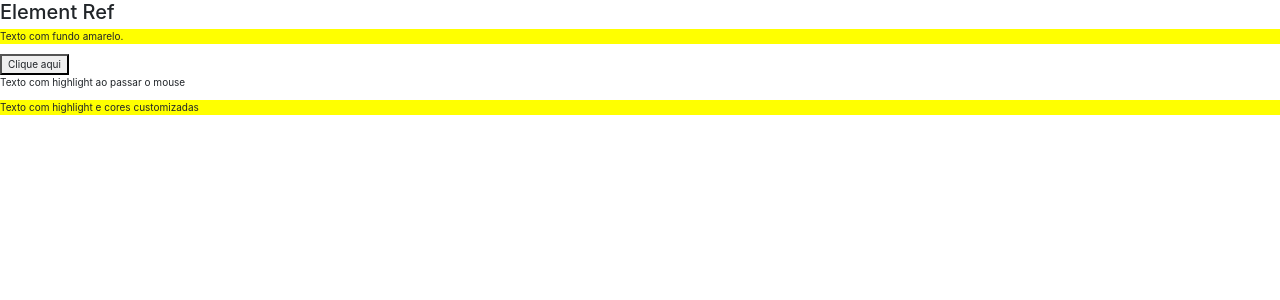
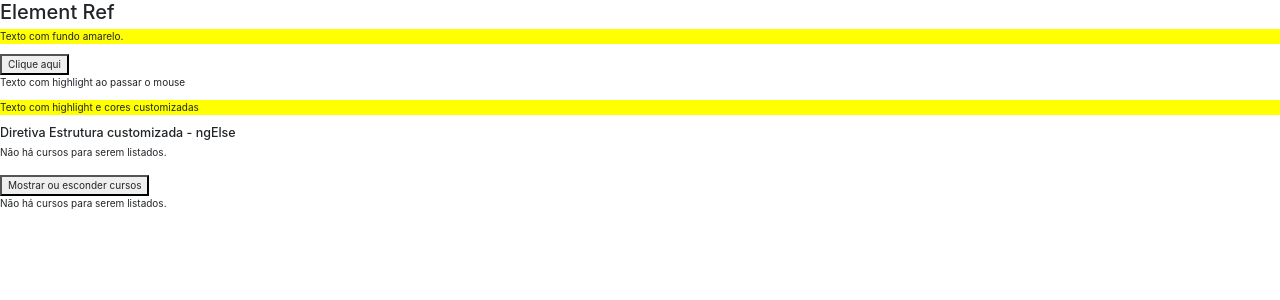
Before and after one commit to PriscilaNetto/angularCourse, an Angular app in the folder aula4-directives/: page / in a window 1280 px wide. Shown: the top 300 px of the page. Built offline with nearby package versions, Linux system fonts and the light colour scheme.

Commit message:
directive-ngElse

```diff
--- a/aula4-directives/src/app/app.module.ts
+++ b/aula4-directives/src/app/app.module.ts
@@ -15,6 +15,8 @@ import { FundoAmareloDirective } from './shared/fundo-amarelo.directive';
 import { CustomDirectivesComponent } from './custom-directives/custom-directives.component';
 import { HighlightMouseDirective } from './shared/highlight-mouse.directive';
 import { HighlightFullDirective } from './shared/highlight-full.directive';
+import { DirectiveNgelseDirective } from './shared/directive-ngelse.directive';
+
 
 @NgModule({
   declarations: [
@@ -29,7 +31,9 @@ import { HighlightFullDirective } from './shared/highlight-full.directive';
     FundoAmareloDirective,
     CustomDirectivesComponent,
     HighlightMouseDirective,
-    HighlightFullDirective
+    HighlightFullDirective,
+    DirectiveNgelseDirective,
+
   ],
   imports: [
     BrowserModule,
--- a/aula4-directives/src/app/custom-directives/custom-directives.component.html
+++ b/aula4-directives/src/app/custom-directives/custom-directives.component.html
@@ -7,3 +7,21 @@
 
 <p [highlightFull]="'pink'" [defaultColor]= "'yellow'">
   Texto com highlight e cores customizadas</p>
+
+<h5> Diretiva Estrutura customizada - ngElse </h5>
+
+<div *ngIf="mostrarCursos">
+  Lista de cursos:
+</div>
+
+<div *directiveNgelse="mostrarCursos">
+  Não há cursos para serem listados.
+</div>
+<br>
+<button (click)="onMostrarCursos()">Mostrar ou esconder cursos</button>
+<br>
+<ng-template [directiveNgelse]="mostrarCursos">
+  <div>
+    Não há cursos para serem listados.
+  </div>
+</ng-template>
--- a/aula4-directives/src/app/custom-directives/custom-directives.component.ts
+++ b/aula4-directives/src/app/custom-directives/custom-directives.component.ts
@@ -7,9 +7,14 @@ import { Component, OnInit } from '@angular/core';
 })
 export class CustomDirectivesComponent implements OnInit {
 
+  mostrarCursos: boolean = false;
   constructor() { }
 
   ngOnInit(): void {
   }
 
+  onMostrarCursos(){
+    this.mostrarCursos = !this.mostrarCursos;
+   }
+
 }
--- /dev/null
+++ b/aula4-directives/src/app/shared/directive-ngelse.directive.ts
@@ -0,0 +1,21 @@
+import { Directive, Input, TemplateRef, ViewContainerRef } from '@angular/core';
+
+@Directive({
+  selector: '[directiveNgelse]'
+})
+export class DirectiveNgelseDirective {
+
+  @Input() set directiveNgelse(condition:boolean){
+    if(!condition){
+      this._viewContainerRef.createEmbeddedView(this._templateRef); // renderizar a view no template
+    } else{
+      this._viewContainerRef.clear();
+    }
+
+  }
+  constructor( private _templateRef: TemplateRef<any>,
+    private _viewContainerRef : ViewContainerRef) {
+
+  }
+
+}
```
Also changed, not shown: 1 other file (tests, documents, lock files or other folders).
